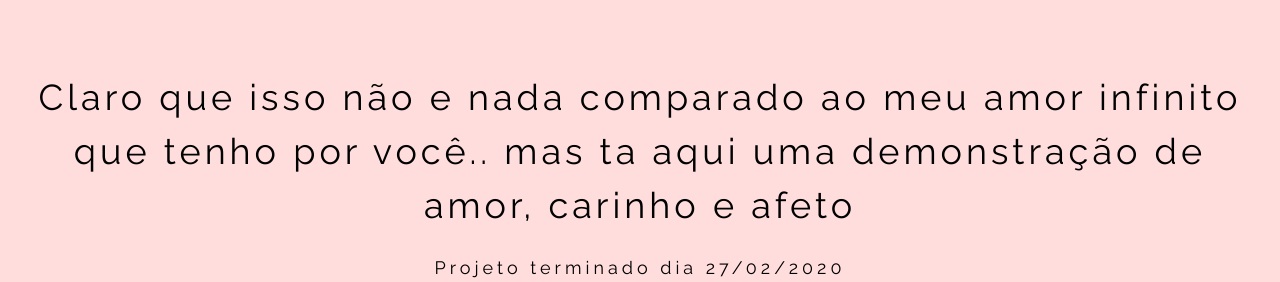
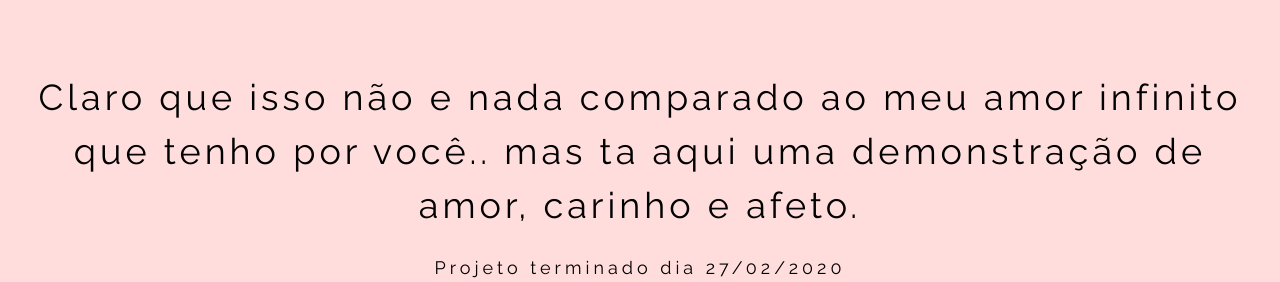
Before and after one commit to LuizFelippeSilvaFagundes/nossosite.github.io, a plain HTML site: page index.html in a window 1280 px wide. Shown: the part 2361-2643 px from the top of the page. Drawn offline with nearby package versions, Linux system fonts and the light colour scheme.

Commit message:
Update index.html

```diff
--- a/index.html
+++ b/index.html
@@ -81,7 +81,7 @@ p {line-height: 2}
 
 <!-- RSVP section -->
 <div class="w3-container w3-padding-64 w3-pale-red w3-center w3-wide" id="rsvp">
- <h1>Claro que isso não e nada comparado ao meu amor infinito que tenho por você.. mas ta aqui uma demonstração de amor, carinho e afeto</h1>
+ <h1>Claro que isso não e nada comparado ao meu amor infinito que tenho por você.. mas ta aqui uma demonstração de amor, carinho e afeto.</h1>
  <p class="w3-large">Projeto terminado dia 27/02/2020 </p>
 </div>
 
```
